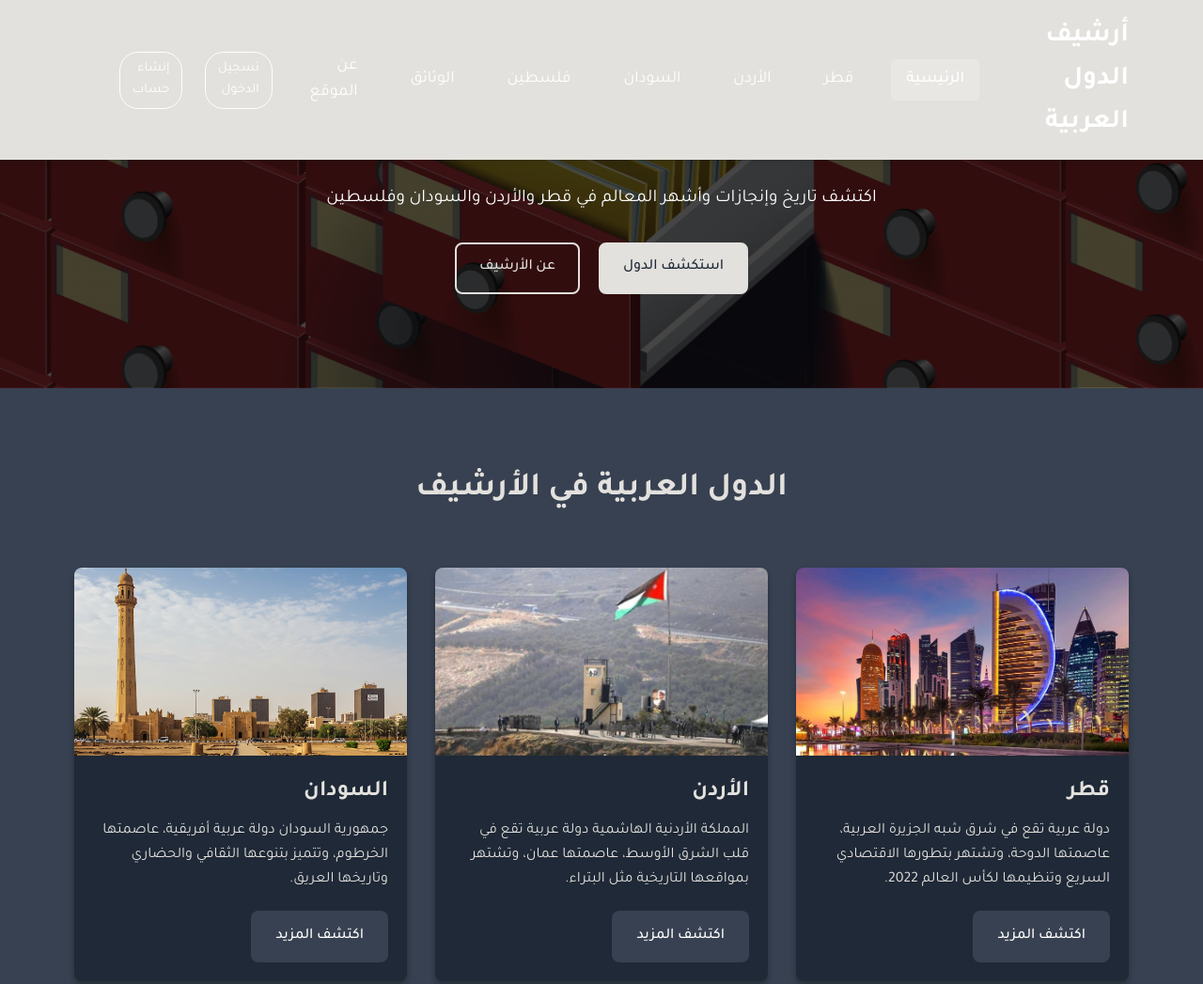
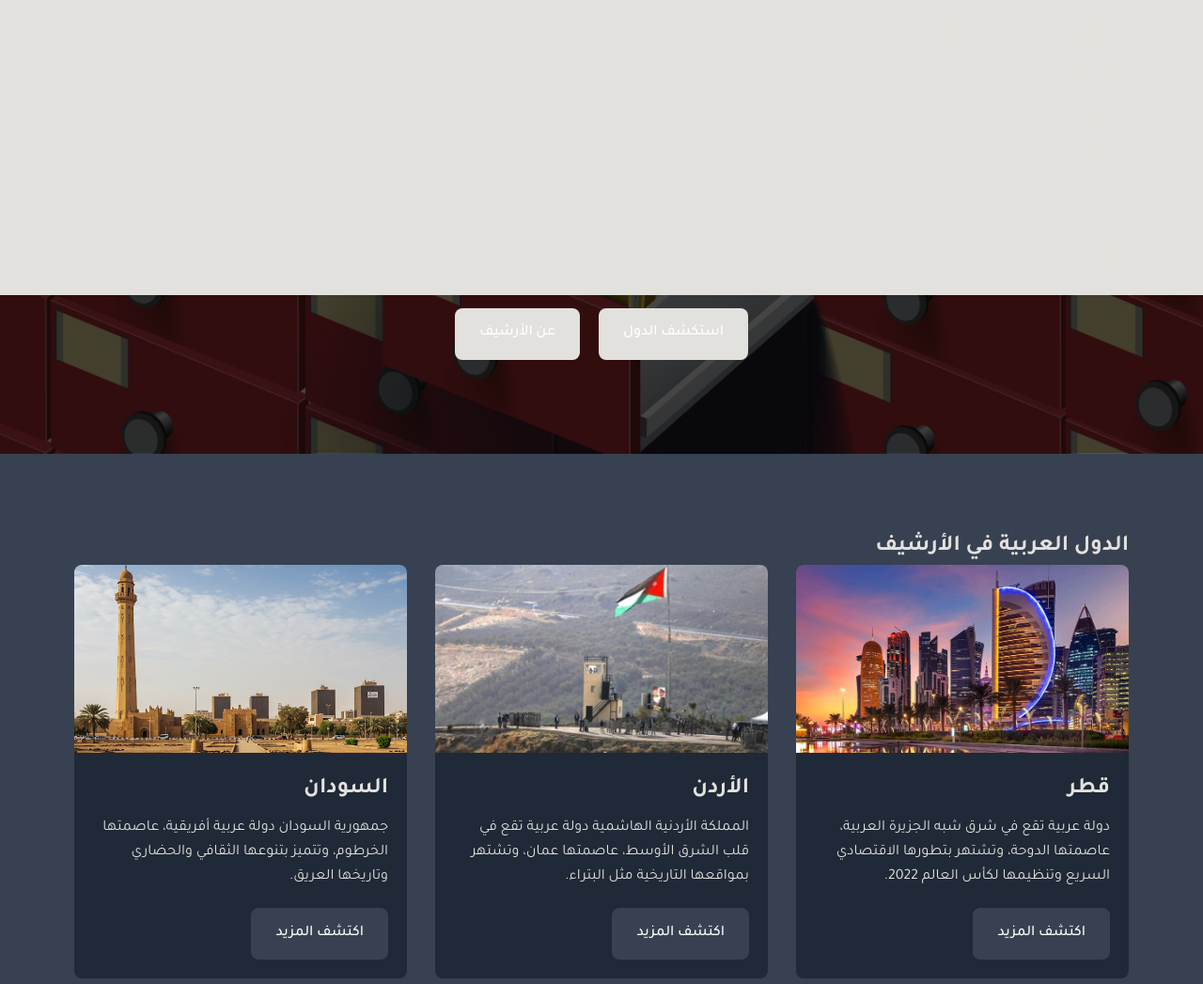
Before and after one commit to modk873/obk, a plain HTML site: page index.html in a window 1280 px wide. Shown: the top 1047 px of the page at 94% size. Drawn offline with Linux system fonts and the light colour scheme.

Commit message:
Update style.css

```diff
--- a/css/style.css
+++ b/css/style.css
@@ -11,7 +11,7 @@
     --text-muted: #9ca3af;
     --white: #ffffff;
     --border-radius: 8px;
-    --box-shadow: 0 4px 6px rgba(0, 0, 0, 0.3);
+    --box-shadow: none;
     --transition: all 0.3s ease;
 }
 
@@ -26,6 +26,7 @@ body {
     line-height: 1.6;
     color: var(--text-color);
     background-color: var(--dark-color);
+    padding-top: 70px; /* Prevent content from being hidden behind fixed header */
 }
 
 .container {
@@ -58,51 +59,14 @@ img {
     cursor: pointer;
     border: 2px solid transparent;
     text-align: center;
-}
-
-.primary-btn {
     background-color: var(--primary-color);
-    color: var(--light-color);
-    border-color: var(--primary-color);
-}
-
-.primary-btn:hover {
-    background-color: transparent;
-    color: var(--primary-color);
-    border-color: var(--primary-color);
-}
-
-.secondary-btn {
-    background-color: transparent;
-    color: var(--primary-color);
-    border-color: var(--primary-color);
-}
-
-.secondary-btn:hover {
-    background-color: var(--primary-color);
-    color: var(--light-color);
-    border-color: var(--primary-color);
-}
-
-.section-title {
-    text-align: center;
-    margin-bottom: 40px;
-    font-size: 2.2rem;
-    color: #e3e1dd;
-    position: relative;
-    padding-bottom: 15px;
-}
-
-.section-title::after {
-    content: '';
-    position: absolute;
-    bottom: 0;
-    left: 50%;
-    transform: translateX(-50%);
-    width: 80px;
-    height: 4px;
-    background-color: var(--secondary-color);
-    border-radius: 2px;
+    color: var(--white);
+}
+
+.btn:hover {
+    background-color: var(--accent-color);
+    color: var(--dark-color);
+    border-color: var(--accent-color);
 }
 
 /* Header */
@@ -112,101 +76,7 @@ header {
     position: fixed;
     width: 100%;
     top: 0;
-    z-index: 1000;
-    box-shadow: 0 2px 5px rgba(0, 0, 0, 0.1);
-}
-
-header .container {
-    display: flex;
-    justify-content: space-between;
-    align-items: center;
-}
-
-.logo h1 {
-    color: var(--white);
-    font-size: 1.8rem;
-    margin: 0;
-}
-
-nav ul {
-    display: flex;
-    list-style: none;
-    margin: 0;
-    padding: 0;
-    gap: 1.5rem;
-    align-items: center;
-}
-
-nav ul li a {
-    color: var(--white);
-    text-decoration: none;
-    font-size: 1.1rem;
-    padding: 0.5rem 1rem;
-    border-radius: 4px;
-    transition: all 0.3s ease;
-    display: inline-block;
-}
-
-nav ul li a:hover {
-    background-color: rgba(255, 255, 255, 0.1);
-    transform: translateY(-2px);
-}
-
-nav ul li a.active {
-    background-color: rgba(255, 255, 255, 0.2);
-    font-weight: 500;
-}
-
-/* Auth Buttons Styles */
-#authLink, #signupLink {
-    background-color: transparent;
-    border: 1px solid var(--white);
-    color: var(--white);
-    padding: 0.4rem 0.8rem !important;
-    font-size: 0.9rem !important;
-    border-radius: 20px;
-    transition: all 0.3s ease;
-}
-
-#authLink:hover, #signupLink:hover {
-    background-color: var(--white);
-    color: var(--primary-color);
-    transform: translateY(-2px);
-}
-
-/* Logout Button Style */
-.logout-btn {
-    background-color: transparent;
-    border: 1px solid var(--white);
-    color: var(--white);
-    padding: 0.4rem 0.8rem !important;
-    font-size: 0.9rem !important;
-    border-radius: 20px;
-    cursor: pointer;
-    transition: all 0.3s ease;
-}
-
-.logout-btn:hover {
-    background-color: var(--white);
-    color: var(--primary-color);
-    transform: translateY(-2px);
-}
-
-/* Profile Link Style */
-#profileLink {
-    background-color: transparent;
-    border: 1px solid var(--white);
-    color: var(--white);
-    padding: 0.4rem 0.8rem !important;
-    font-size: 0.9rem !important;
-    border-radius: 20px;
-    transition: all 0.3s ease;
-}
-
-#profileLink:hover {
-    background-color: var(--white);
-    color: var(--primary-color);
-    transform: translateY(-2px);
+    z-index: 999; /* Adjusted z-index */
 }
 
 /* Hero Section */
```
